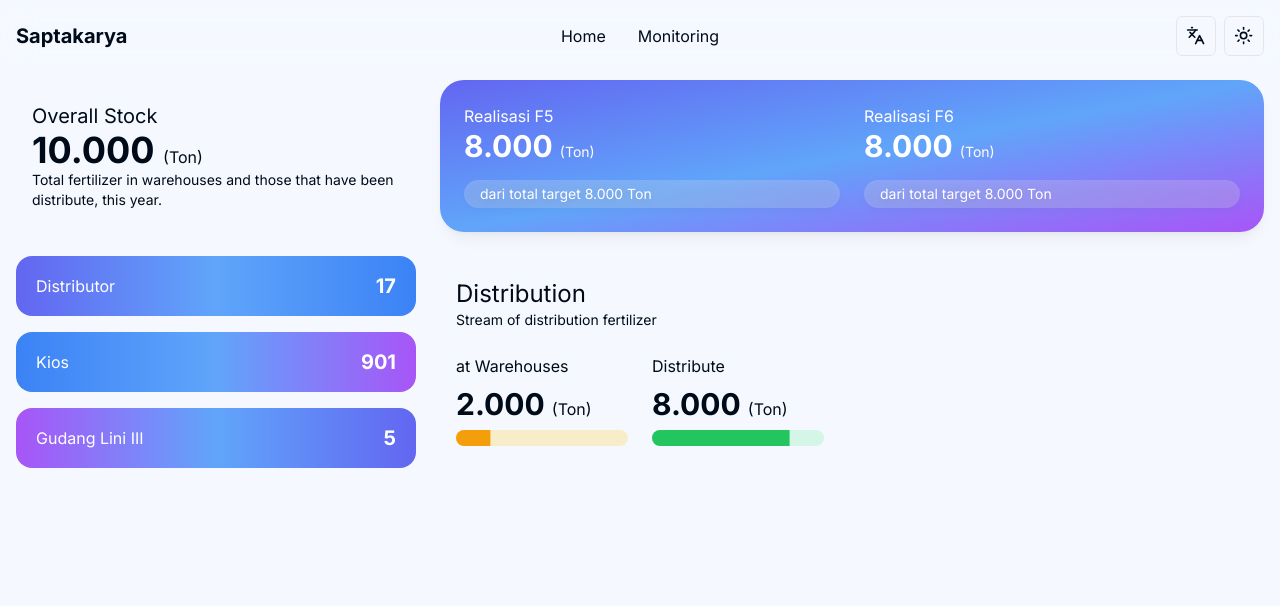
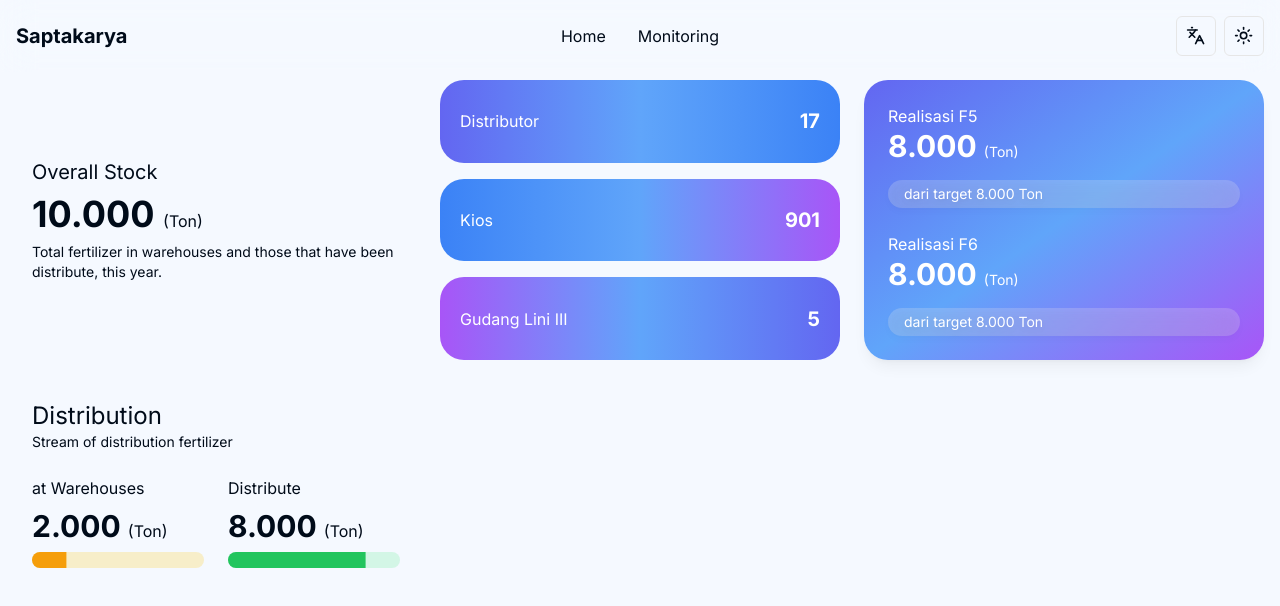
Before and after one commit to weexdayend/didactic-waffle, a Next.js app: page /en/home in a window 1280 px wide. Shown: the top 606 px of the page. Built offline with nearby package versions, Linux system fonts and the light colour scheme.

Commit message:
fixing layout ui and color card home

```diff
--- a/src/app/[locale]/(main)/home/page.tsx
+++ b/src/app/[locale]/(main)/home/page.tsx
@@ -10,23 +10,23 @@ const Page = () => {
     <div className='flex flex-col items-center py-20'>
       <div className='w-full grid sm:grid-cols-1 md:grid-cols-2 lg:grid-cols-2 xl:grid-cols-3 gap-6 px-4'>
         <CardOverall />
-        <CardAch />
         <div className='flex flex-col gap-4 w-full h-full'>
-          <div className='bg-gradient-to-r from-indigo-500 via-blue-400 to-blue-500 rounded-2xl h-full flex flex-row items-center justify-between px-5 py-4'>
+          <div className='bg-gradient-to-r from-indigo-500 via-blue-400 to-blue-500 rounded-2xl xl:rounded-3xl h-full flex flex-row items-center justify-between px-5 py-4'>
             <h1 className='text-white'>Distributor</h1>
             <h1 className='text-xl font-bold text-white'>17</h1>
           </div>
 
-          <div className='bg-gradient-to-r from-blue-500 via-blue-400 to-purple-500 rounded-2xl h-full flex flex-row items-center justify-between px-5 py-4'>
+          <div className='bg-gradient-to-r from-blue-500 via-blue-400 to-purple-500 rounded-2xl xl:rounded-3xl h-full flex flex-row items-center justify-between px-5 py-4'>
             <h1 className='text-white'>Kios</h1>
             <h1 className='text-xl font-bold text-white'>901</h1>
           </div>
 
-          <div className='bg-gradient-to-r from-purple-500 via-blue-400 to-indigo-500 rounded-2xl h-full flex flex-row items-center justify-between px-5 py-4'>
+          <div className='bg-gradient-to-r from-purple-500 via-blue-400 to-indigo-500 rounded-2xl xl:rounded-3xl h-full flex flex-row items-center justify-between px-5 py-4'>
             <h1 className='text-white'>Gudang Lini III</h1>
             <h1 className='text-xl font-bold text-white'>5</h1>
           </div>
         </div>
+        <CardAch />
         <CardDistribution />
       </div>
     </div>
--- a/src/components/home/card-ach.tsx
+++ b/src/components/home/card-ach.tsx
@@ -6,12 +6,12 @@ const CardAch = () => {
   const ca = useTranslations('CardAch');
 
   return (
-    <div className='grid sm:grid-cols-1 md:grid-cols-1 lg:grid-cols-2 lg:col-span-2 xl:grid-cols-2 xl:col-span-2 w-full h-full bg-gradient-to-br from-indigo-500 via-blue-400 to-purple-500 rounded-3xl shadow-lg shadow-black/5 gap-6 px-6 py-6'>
+    <div className='flex flex-col w-full h-full bg-gradient-to-br from-indigo-500 via-blue-400 to-purple-500 rounded-3xl shadow-lg shadow-black/5 gap-6 px-6 py-6'>
       <div className='flex flex-col w-full h-full justify-center'>
         <h4 className='text-base text-white'>Realisasi F5</h4>
         <h1 className='text-3xl text-white font-bold'>8.000 <span className='text-sm font-normal'>(Ton)</span></h1>
         <div className='w-full bg-white px-4 py-1 rounded-full mt-4 drop-shadow-md backdrop-filter backdrop-blur-lg bg-opacity-20'>
-          <h6 className='text-sm text-white'>dari total target 8.000 Ton</h6>
+          <h6 className='text-sm text-white'>dari target 8.000 Ton</h6>
         </div>
       </div>
 
@@ -21,7 +21,7 @@ const CardAch = () => {
         <h4 className='text-base text-white'>Realisasi F6</h4>
         <h1 className='text-3xl text-white font-bold'>8.000 <span className='text-sm font-normal'>(Ton)</span></h1>
         <div className='w-full bg-white px-4 py-1 rounded-full mt-4 drop-shadow-md backdrop-filter backdrop-blur-lg bg-opacity-20'>
-          <h6 className='text-sm text-white'>dari total target 8.000 Ton</h6>
+          <h6 className='text-sm text-white'>dari target 8.000 Ton</h6>
         </div>
       </div>
     </div>
--- a/src/components/home/card-overall.tsx
+++ b/src/components/home/card-overall.tsx
@@ -6,10 +6,12 @@ const CardOverall = () => {
   const cs = useTranslations('CardStock');
 
   return (
-    <div className='flex flex-col w-full h-full justify-center p-4'>
-      <h4 className='text-xl'>{cs('title')}</h4>
-      <h1 className='font-bold text-4xl'>10.000 <span className='text-base font-normal'>(Ton)</span></h1>
-      <h6 className='text-sm dark:text-white/60'>{cs('description')}</h6>
+    <div className='grid w-full h-full p-4'>
+      <div className='flex flex-col h-full w-full justify-center gap-2'>
+        <h4 className='text-xl'>{cs('title')}</h4>
+        <h1 className='font-bold text-4xl'>10.000 <span className='text-base font-normal'>(Ton)</span></h1>
+        <h6 className='text-sm dark:text-white/60'>{cs('description')}</h6>
+      </div>
     </div>
   )
 }
```
